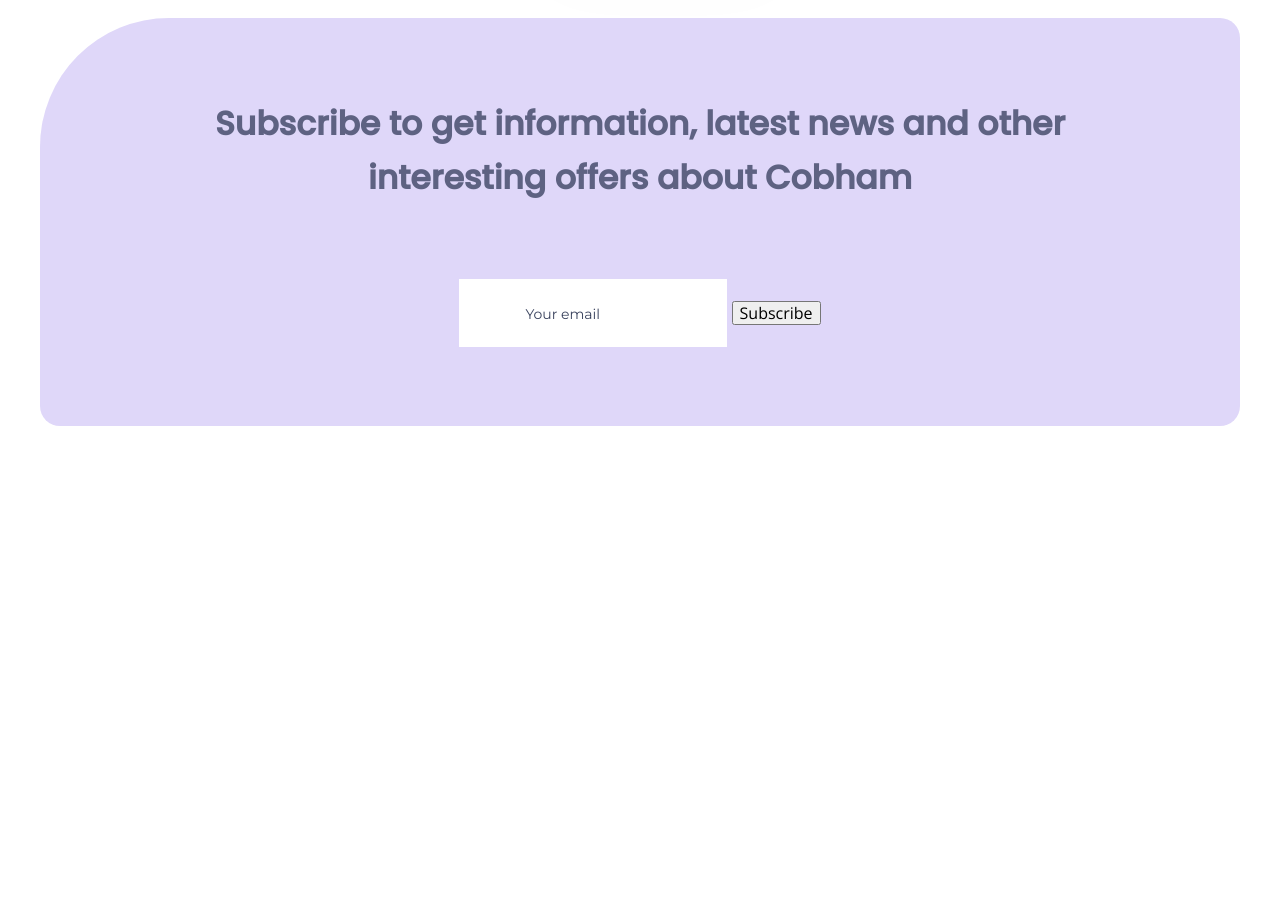
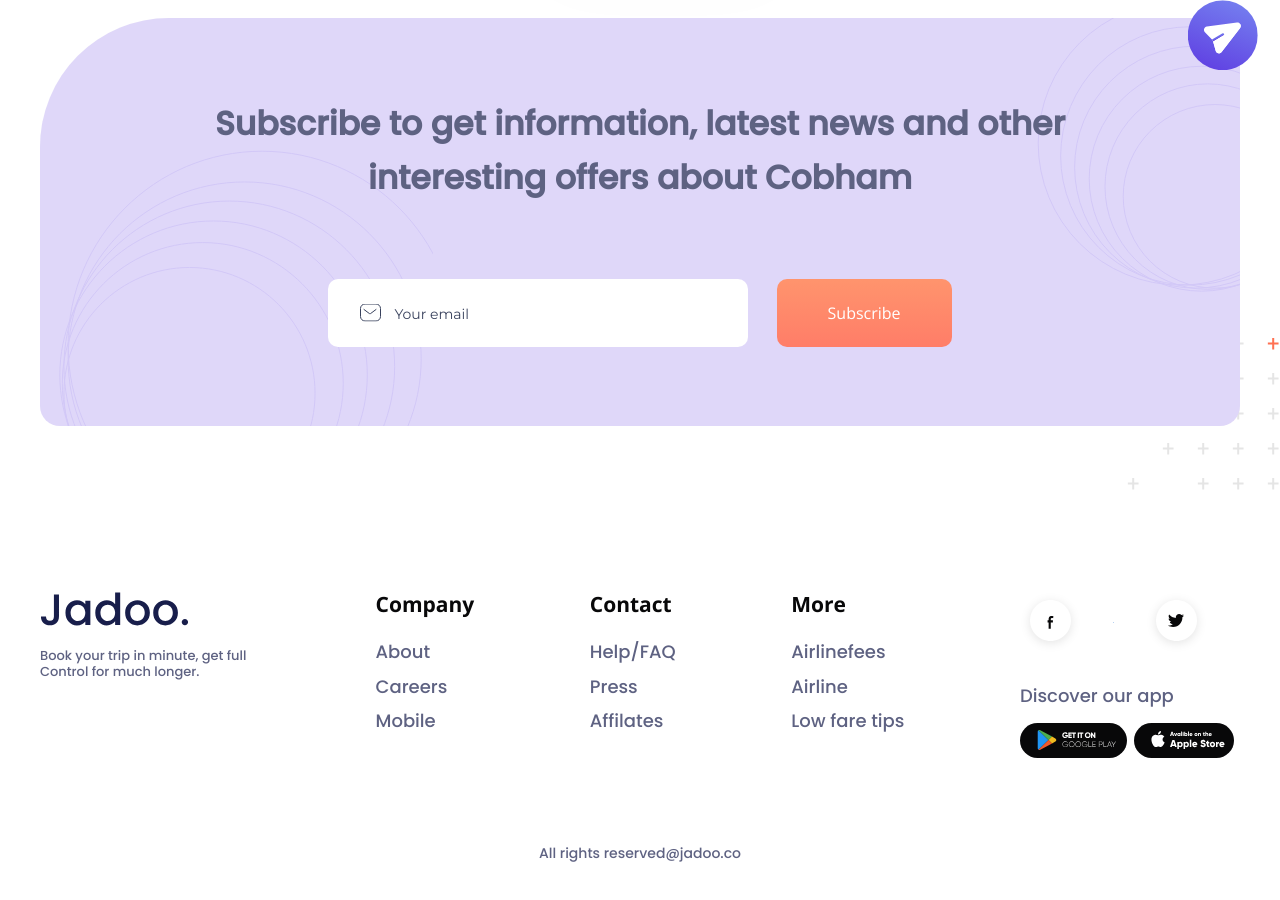
Before and after one commit to DionysusBenstein/markup-practice, a plain HTML site: page project-3/index.html in a window 1280 px wide. Shown: the part 3939-4839 px from the top of the page. Before the commit the page ends 4531 px from the top, so only its background shows below. Drawn offline with nearby package versions, Linux system fonts and the light colour scheme; a web font is replaced by a local one.

Commit message:
Add new sections

```diff
--- a/project-3/css/style.css
+++ b/project-3/css/style.css
@@ -565,13 +565,27 @@
 .subscribe {
     margin: 111px 0 96px 0;
     padding: 0 0 70px 0;
+    background: url("../img/subscribe-decore-3.svg") 100% 100% no-repeat;
 }
 
 .subscribe__inner {
+    position: relative;
     padding: 79px 155px;
-    background: #dfd7f9;
+    background: url("../img/subscribe-decore-1.svg") -87px bottom no-repeat,
+              #DFD7F9 url("../img/subscribe-decore-2.svg") top right no-repeat;
     border-radius: 20px;
     border-top-left-radius: 129px;
+}
+
+.subscribe__inner::after {
+    content: "";
+    position: absolute;
+    top: 0;
+    right: 0;
+    width: 71px;
+    height: 71px;
+    background: url("../img/paper-plane.svg") no-repeat center;
+    transform: translate(25%, -25%);
 }
 
 .subscribe__text {
@@ -589,24 +603,111 @@
 }
 
 .subscribe__text-input {
-    position: relative;
+    max-width: 420px;
+    width: 100%;
     padding: 25px 0 25px 66px;
     outline: none;
     border: none;
+    border-radius: 10px;
 }
 
 .subscribe__text-input::placeholder {
     font-family: 'Montserrat', sans-serif;
     font-size: 14px;
     font-weight: 400;
-    color: #39425D;
+    color: #39425d;
 }
 
-.subscribe__text-input::after {
-    content: "awd";
+.input-container {
+    position: relative;
+    display: inline;
+}
+
+.input-container::before {
+    content: "";
     position: absolute;
+    top: 50%;
+    left: 31px;
     display: block;
     width: 22px;
     height: 19px;
     background: url("../img/mail-icon.svg") no-repeat center;
+    transform: translateY(-50%);
 }
+
+.subscribe__submit {
+    margin-left: 24px;
+    padding: 25px 51px;
+    color: #fff;
+    background: linear-gradient(#FF946D, #FF7D68);
+    border: none;
+    border-radius: 10px;
+    cursor: pointer;
+}
+
+/* Footer */
+
+.footer__row {
+    display: flex;
+    justify-content: space-between;
+}
+
+.footer__column:first-child,
+.footer__column:last-child {
+    flex: 0 0 220px;
+}
+
+.footer__text {
+    margin: 19px 0 0 0  ;
+    font-family: 'Poppins', sans-serif;
+    font-size: 13px;
+    font-weight: 500;
+    line-height: 16.19px;
+    color: #5E6282;
+}
+
+.footer__link {
+    font-family: 'Poppins', sans-serif;
+    font-size: 18px;
+    font-weight: 500;
+    color: #5E6282;
+}
+
+.social-media {
+    display: flex;
+}
+
+.footer__link {
+    display: block;
+    margin-top: 26px;
+    cursor: pointer;
+}
+
+.footer__link + .footer__link {
+    margin-top: 14px;
+}
+
+.download {
+    display: flex;
+    margin-top: 16px;
+}
+
+.download__appstore  {
+    margin-left: 7px;
+}
+
+.footer__headline {
+    margin: 0 0 20px 0;
+    font-size: 21px;
+    font-weight: 700;
+    color: #080809;
+}
+
+.footer__bottom {
+    margin: 84px auto;
+    font-family: 'Poppins', sans-serif;
+    font-size: 14px;
+    font-weight: 500;
+    text-align: center;
+    color: #5E6282;
+}
--- a/project-3/index.html
+++ b/project-3/index.html
@@ -269,12 +269,66 @@
       <div class="subscribe__inner">
         <div class="subscribe__text">Subscribe to get information, latest news and other interesting offers about Cobham</div>
         <form class="subscribe__form" action="#" >
-          <input class="subscribe__text-input" type="text" placeholder="Your email">
+          <div class="input-container">
+            <input class="subscribe__text-input" type="text" placeholder="Your email">
+          </div>
           <button class="subscribe__submit" type="submit">Subscribe</button>
         </form>
       </div>
     </div>
   </section>
-  <footer class="footer"></footer>
+  <footer class="footer">
+    <div class="container">
+      <div class="footer__row">
+        <div class="footer__column">
+          <div class="footer__logo">
+            <img src="img/logo-footer.svg" alt="">
+          </div>
+          <div class="footer__text">Book your trip in minute, get full Control for much longer.</div>
+        </div>
+        <div class="footer__column">
+          <div class="footer__headline">Company</div>
+          <a class="footer__link">About</a>
+          <a class="footer__link">Careers</a>
+          <a class="footer__link">Mobile</a>
+        </div>
+        <div class="footer__column">
+          <div class="footer__headline">Contact</div>
+          <a class="footer__link">Help/FAQ</a>
+          <a class="footer__link">Press</a>
+          <a class="footer__link">Affilates</a>
+        </div>
+        <div class="footer__column">
+          <div class="footer__headline">More</div>
+          <a class="footer__link">Airlinefees</a>
+          <a class="footer__link">Airline</a>
+          <a class="footer__link">Low fare tips</a>
+        </div>
+        <div class="footer__column">
+          <div class="social-media">
+            <div class="social-media__icon">
+              <img src="img/fb-icon.svg" alt="">
+            </div>
+            <div class="social-media__icon">
+              <img src="img/inst-icon.svg" alt="">
+            </div>
+            <div class="social-media__icon">
+              <img src="img/tweeter-icon.svg" alt="">
+            </div>
+          </div>
+          <div class="footer__link">Discover our app</div>
+          <div class="download">
+            <div class="download__googleplay">
+              <img src="img/Google Play.svg" alt="">
+            </div>
+            <div class="download__appstore">
+              <img src="img/Play Store.svg" alt="">
+            </div>
+          </div>
+        </div>
+      </div>
+      <div class="footer__bottom">All rights reserved@jadoo.co</div>
+    </div>
+  </footer>
 </body>
 </html>
```
Also changed, not shown: project-3/img/Google Play.svg (added), project-3/img/Play Store.svg (added), project-3/img/fb-icon.svg (added), project-3/img/inst-icon.svg (added), project-3/img/logo-footer.svg (added), project-3/img/paper-plane.svg (added), project-3/img/subscribe-decore-1.svg (added), project-3/img/subscribe-decore-2.svg (added), project-3/img/subscribe-decore-3.svg (added), project-3/img/tweeter-icon.svg (added).
